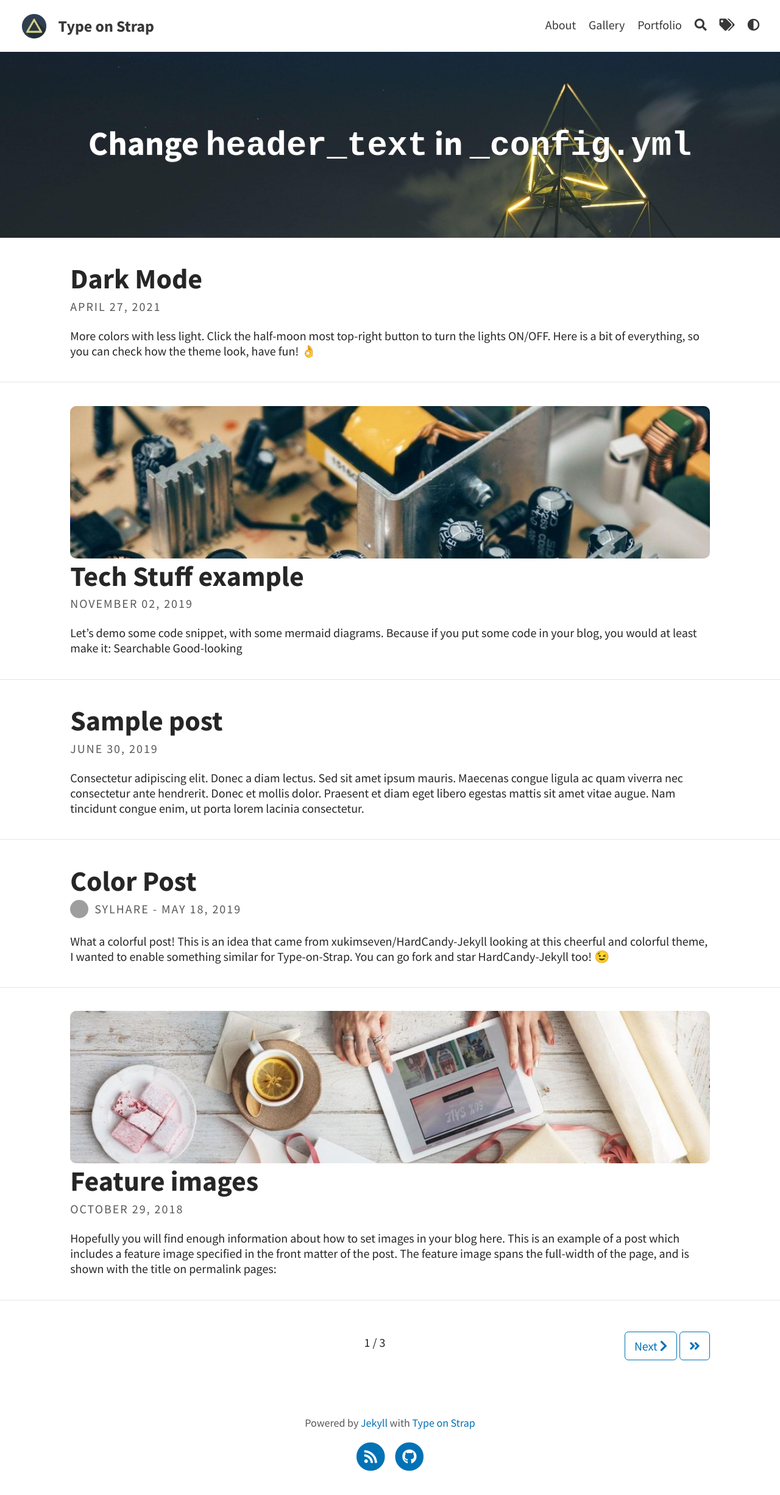
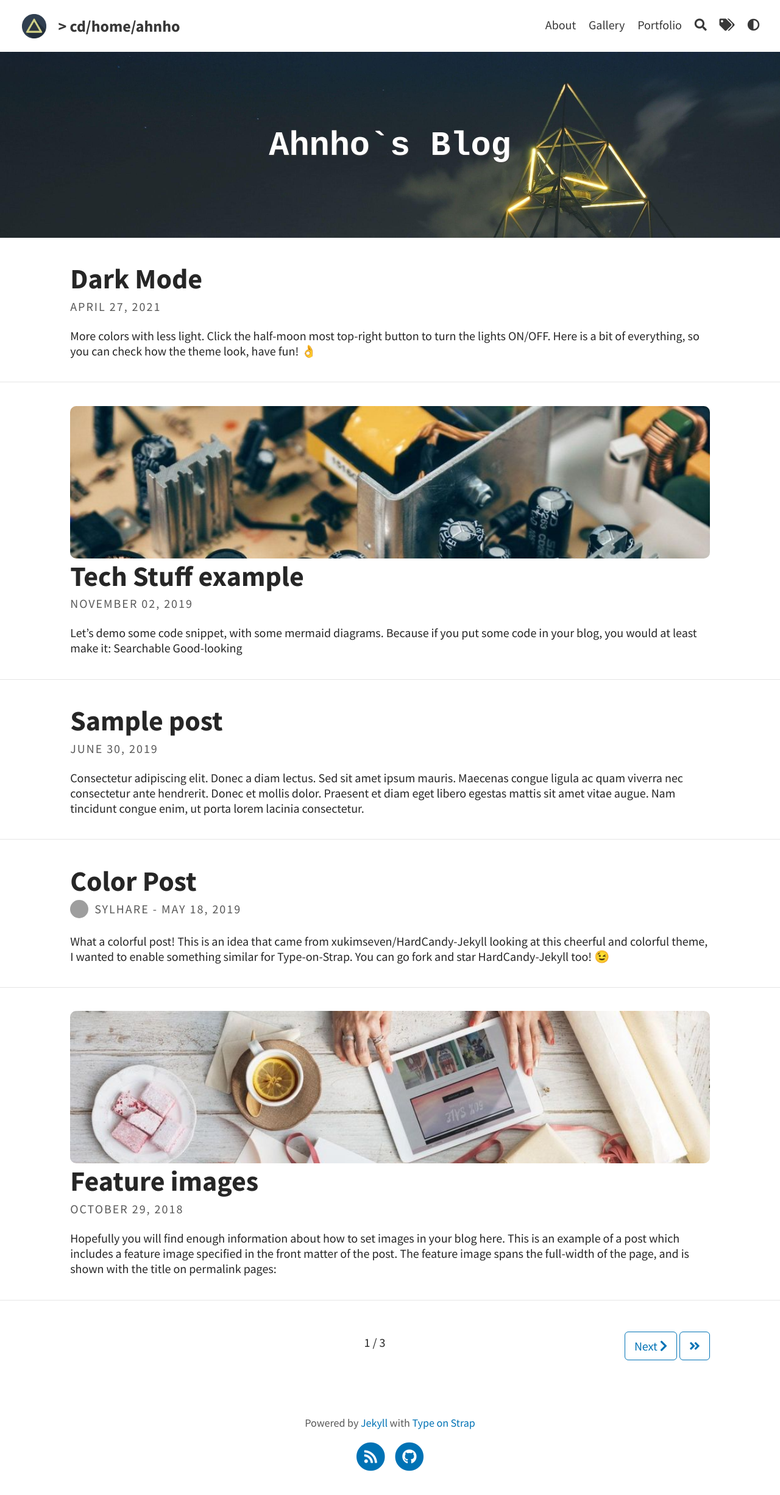
Before and after one commit to Ahnho/Ahnho.github.io, a Jekyll site: the page built from index.html, in a window 1280 px wide. Shown: the whole page at 61% size. Built offline with Jekyll 4.4.1, drawn with Linux system fonts in a browser that asks for light colours; the list of posts is cut into pages by our own code; grey boxes are pictures that could not be loaded.

Commit message:
Update _config.yml

```diff
--- a/_config.yml
+++ b/_config.yml
@@ -1,15 +1,15 @@
 # SITE CONFIGURATION
-baseurl: "/Type-on-Strap"
-url: "https://sylhare.github.io"
+baseurl: # "/Type-on-Strap"
+url: "https://ahnho.github.io"
 
 # THEME-SPECIFIC CONFIGURATION
-title: Type on Strap                                    # site's title
+title: "> cd/home/ahnho"                                     # site's title
 description: "A website with blog posts and pages"      # used by search engines
 avatar: assets/img/triangle.png                         # Empty for no avatar in navbar
 favicon: assets/favicon.ico                             # Icon displayed in the tab
 
 # Header and footer text
-header_text: Change <code>header_text</code> in <code>_config.yml</code>  # Change Blog header text
+header_text: <code>Ahnho`s Blog</code>  # Change Blog header text
 header_feature_image: assets/img/header/triangular.jpeg
 header_feature_image_responsive: true
 footer_text: >
```
